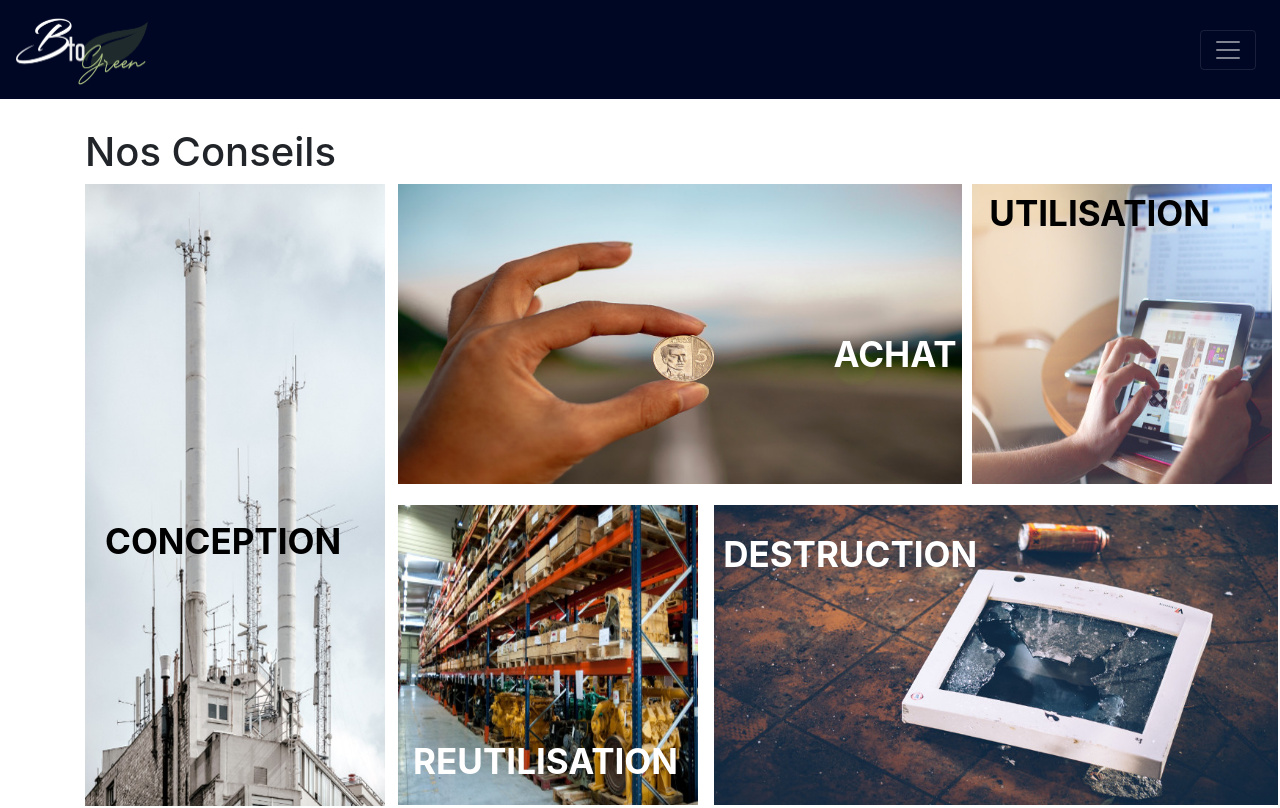
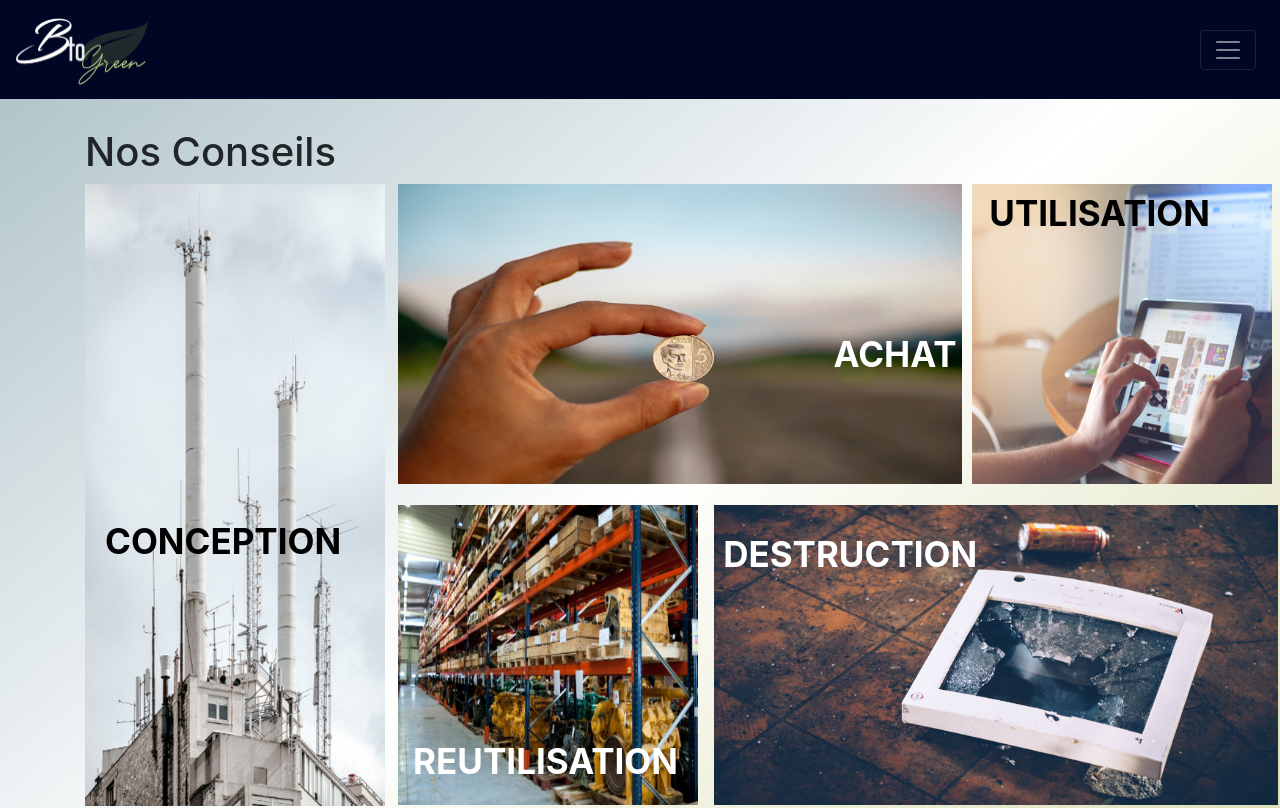
Before and after one commit to finlor/hackathon, a React (Create React App) app in the folder front/: page /conseil in a window 1280 px wide. Shown: the top 808 px of the page. Built offline with nearby package versions, Linux system fonts and the light colour scheme; a web font is replaced by a local one.

Commit message:
conception

```diff
--- a/front/src/containers/Advices.jsx
+++ b/front/src/containers/Advices.jsx
@@ -6,6 +6,7 @@ import { Link } from 'react-router-dom';
 class Advices extends React.Component {
   render() {
     return (
+        <div className={"plop"}>
       <Container className="advices">
         <Row>
           <Col><h1>Nos Conseils</h1></Col>
@@ -61,6 +62,7 @@ class Advices extends React.Component {
           </Row>
         </div>
       </Container>
+        </div>
     );
   }
 }
--- a/front/src/containers/Advices.scss
+++ b/front/src/containers/Advices.scss
@@ -1,3 +1,7 @@
+.plop{
+  background-image: linear-gradient(141deg, #a8bec5 0%, white 51%, #dddfb6 95%);
+}
+
 .advices {
   padding-top: 10%;
   padding-bottom: 10%;
```
